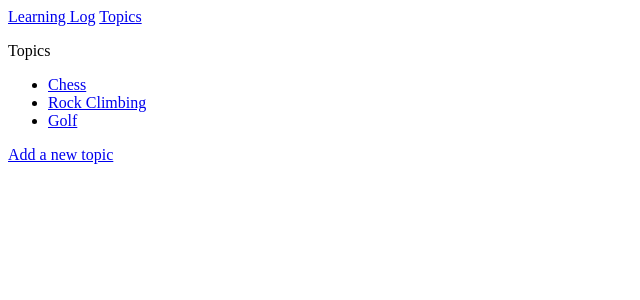
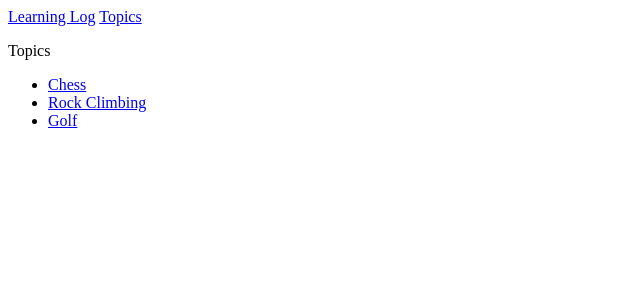
Before and after one commit to asconom/Learninglog, a Django app: page /topics in a window 1280 px wide. Shown: the top 300 px of the page, without its empty margins (0-640 px from the left). Run offline with Django 3.2, Linux system fonts and the light colour scheme; data comes from the database, SQL or seed files in the repository; both versions use the stored data as it was after the commit.

Commit message:
Messed Up website

```diff
--- a/MainApp/models.py
+++ b/MainApp/models.py
@@ -1,11 +1,14 @@
 from cgitb import text
 from tabnanny import verbose
 from django.db import models
+from django.contrib.auth.models import User
 
 # Create your models here.
 class Topic(models.Model):
     text = models.CharField(max_length=200)
     date_added = models.DateTimeField(auto_now_add=True)
+    owner = models.ForeignKey(User, on_delete=models.CASCADE)
+
 
     def __str__(self):
         return self.text
--- a/MainApp/templates/mainapp/new_entry.html
+++ b/MainApp/templates/mainapp/new_entry.html
@@ -4,7 +4,7 @@
 {% block content %}
 
 
-<p><a href="{% url 'MainAPP:topic' topic.id %}">{{ topic }} </a></p>
+<p><a href="{% url 'MainApp:topic' topic.id %}">{{ topic }} </a></p>
 <p> Add a new Entry</p>
 
 <form action="{% url 'MainApp:new_entry' topic.id %}" method='post'>
--- a/MainApp/templates/mainapp/topic.html
+++ b/MainApp/templates/mainapp/topic.html
@@ -10,12 +10,13 @@
     <li>
         <p> {{ e.text }}</p>
         <p> {{ e.date_added }}</p>
-        <p><a href="{% url MainApp:edit_entry' e.id %}">Edit entry</a></p>
+
     </li>
     {% empty %}
     <li> There are no entries for this topic yet. </li>
     {% endfor %}
 </ul>
-<p><a href="{% url 'MainApp:new_entry' topic.id %}">Add new entry </a></p>
+
+
 
 {% endblock content %}
--- a/MainApp/templates/mainapp/topics.html
+++ b/MainApp/templates/mainapp/topics.html
@@ -15,6 +15,6 @@
     {% endfor %}
 </ul>
 
-<a href="{% url 'MainApp:new_topic' %}">Add a new topic</a>
+<!-- <a href="{% url 'MainApp:new_topic' %}">Add a new topic</a> -->
 
 {% endblock content %}
--- a/MainApp/urls.py
+++ b/MainApp/urls.py
@@ -10,6 +10,6 @@ urlpatterns = [
     path('topics',views.topics, name='topics'),
     path('topics/<int:topic_id>/',views.topic, name='topic'),
     path('new_topic/', views.new_topic, name='new_topic'),
-    path('new_entry/<int:topic_id>/', views.new_entry, name='new_entry'),
-    path('edit_entry/<int:entry_id>/', views.edit_entry, name='edit_entry'),
+    # path('new_entry/<int:topic_id>/', views.new_entry, name='new_entry'),
+    # path('edit_entry/<int:entry_id>/', views.edit_entry, name='edit_entry'),
 ]
--- a/MainApp/views.py
+++ b/MainApp/views.py
@@ -8,6 +8,7 @@ from .forms import EntryForm, TopicForm
 
 def index(request):
     return render(request, 'MainApp/index.html')
+
 
 def topics(request):
     topics = Topic.objects.all()
@@ -39,35 +40,35 @@ def new_topic(request):
     context = {'form':form}
     return render(request, 'MainApp/new_topic.html',context)
 
-def new_entry(request, topic_id):
-    topic = Topic.objects.get(id=topic_id)
+# def new_entry(request, topic_id):
+#     topic = Topic.objects.get(id=topic_id)
 
-    if request.method != 'POST':
-        form = EntryForm()
-    else:
-        form = EntryForm(data=request.POST)
+#     if request.method != 'POST':
+#         form = EntryForm()
+#     else:
+#         form = EntryForm(data=request.POST)
 
-        if form.is_valid():
-            new_entry = form.save(commit=False)
-            new_entry.topic = topic
-            new_entry.save()
-            return redirect('MainApp:topic',topic_id=topic_id)
+#         if form.is_valid():
+#             new_entry = form.save(commit=False)
+#             new_entry.topic = topic
+#             new_entry.save()
+#             return redirect('MainApp:topic',topic_id=topic.id)
 
-    context = {'form':form, 'topic':topic}
-    return render(request, 'MainApp/new_entry.html', context)
+#     context = {'form':form, 'topic':topic}
+#     return render(request, 'MainApp/new_entry.html', context)
 
-def edit_entry(request, entry_id):
-    entry = Entry.objects.get(id=entry_id)
-    topic = entry.topic
+# def edit_entry(request, entry_id):
+#     entry = Entry.objects.get(id=entry_id)
+#     topic = entry.topic
 
-    if request.method != 'POST':
-        form = EntryForm(instance=entry)
-    else:
-        form = EntryForm(instance=entry, data=request.POST)
+#     if request.method != 'POST':
+#         form = EntryForm(instance=entry)
+#     else:
+#         form = EntryForm(instance=entry, data=request.POST)
 
-        if form.is_valid():
-            form.save()
-            return redirect('MainApp:topic',topic_id=topic.id)
+#         if form.is_valid():
+#             form.save()
+#             return redirect('MainApp:topic',topic_id=topic.id)
 
-    context = {'form':form, 'topic':topic, 'entry':entry}
-    return render(request, 'MainApp/edit_entry.html', context)
+#     context = {'form':form, 'topic':topic, 'entry':entry}
+#     return render(request, 'MainApp/edit_entry.html', context)
```
Also changed, not shown: MainApp/migrations/0003_auto_20220504_1454.py (added), db.sqlite3.
